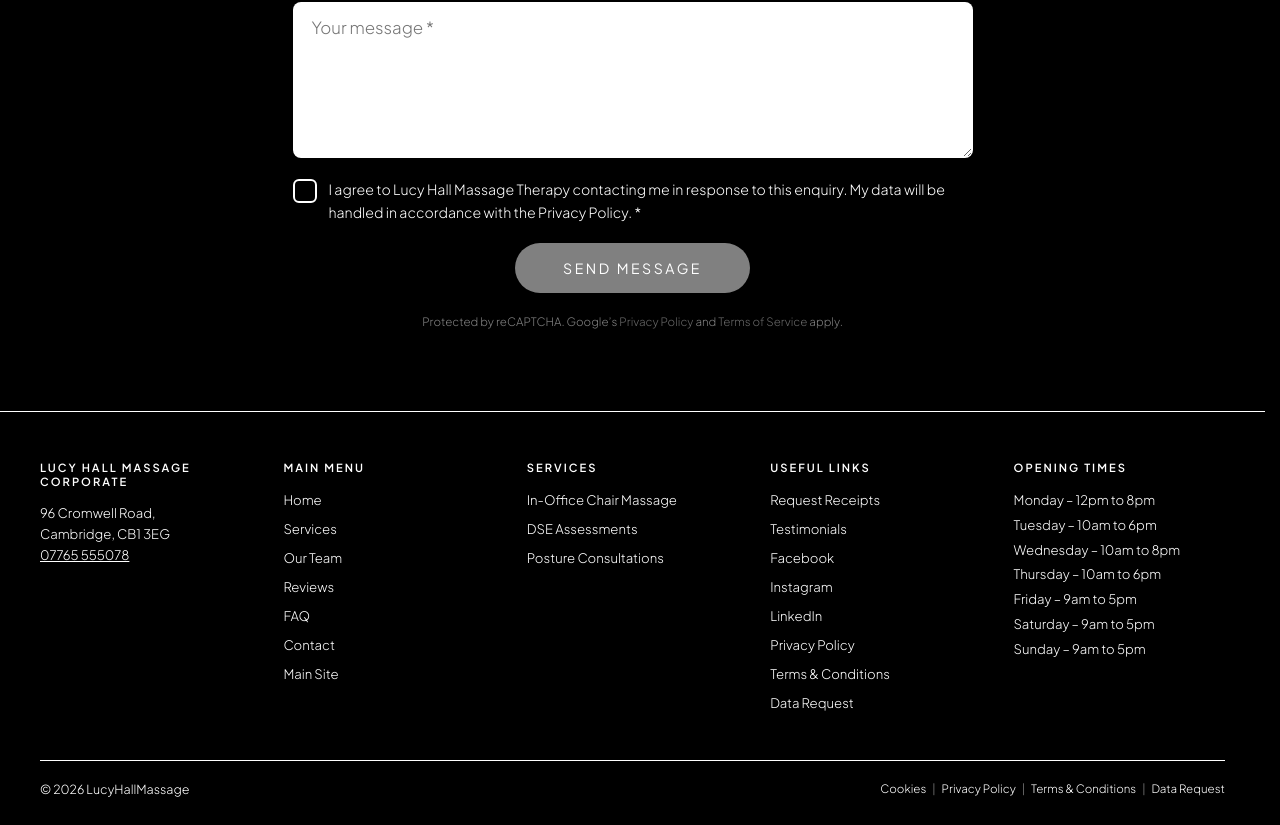
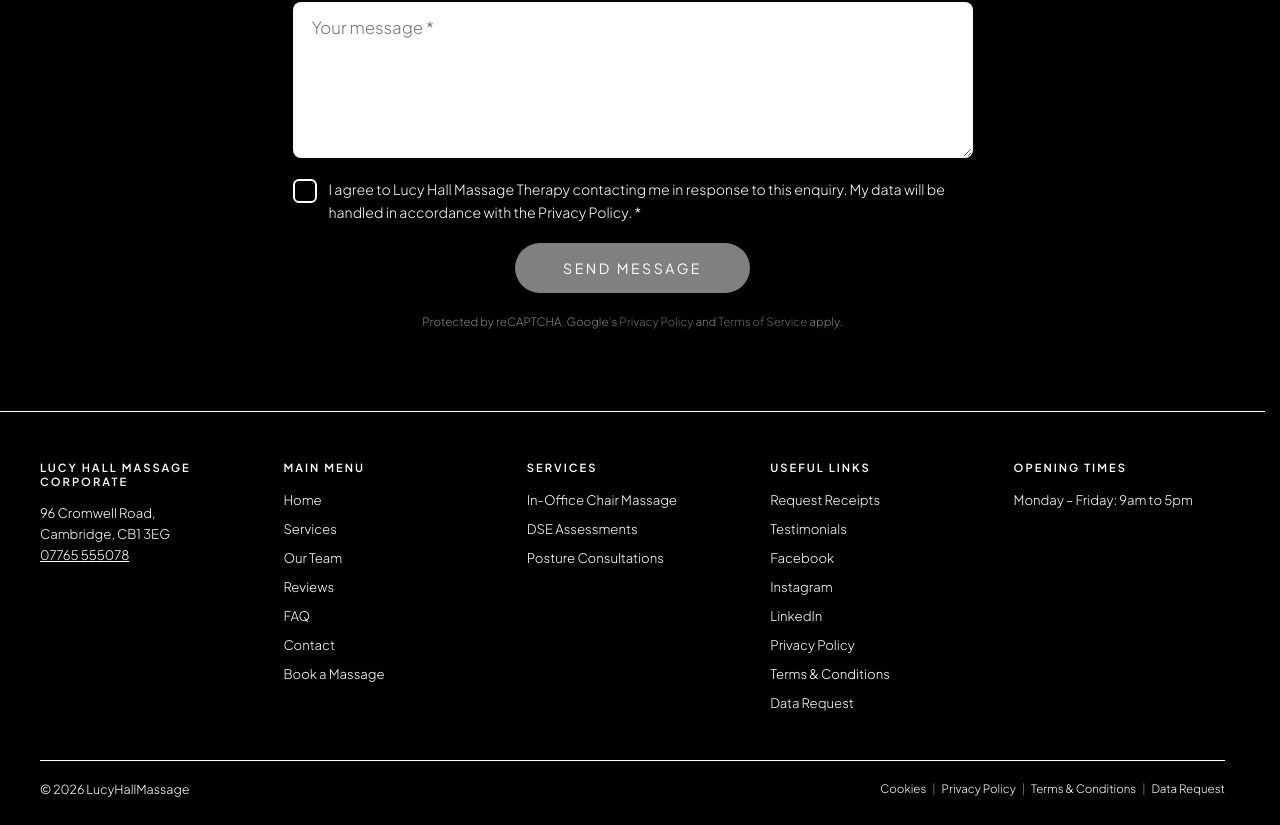
Before and after one commit to federationdesign-design/LHM, a Next.js app: page /corporate/contact in a window 1280 px wide. Shown: the part 838-1663 px from the top of the page. Built offline with nearby package versions, Linux system fonts and the light colour scheme; no server answers.

Commit message:
Corp footer: simplify hours to Mon-Fri 9-5, rename Main Site -> Book a Massage

```diff
--- a/app/CorporateFooter.tsx
+++ b/app/CorporateFooter.tsx
@@ -23,7 +23,7 @@ const mainMenu: [string, string][] = [
   ['Reviews', '/reviews'],
   ['FAQ', '/faq'],
   ['Contact', '/corporate/contact'],
-  ['Main Site', '/private'],
+  ['Book a Massage', '/private'],
 ];
 
 const usefulLinks: [string, string][] = [
@@ -53,13 +53,7 @@ export default function CorporateFooter() {
       </div>
       <p className={styles.footerHoursTitle}>Opening Times</p>
       <div className={styles.footerHours}>
-        Monday &nbsp;&nbsp;&nbsp;~ 12pm to 8pm<br />
-        Tuesday &nbsp;&nbsp;~ 10am to 6pm<br />
-        Wednesday ~ 10am to 8pm<br />
-        Thursday &nbsp;~ 10am to 6pm<br />
-        Friday &nbsp;&nbsp;&nbsp;&nbsp;~ 9am to 5pm<br />
-        Saturday &nbsp;~ 9am to 5pm<br />
-        Sunday &nbsp;&nbsp;&nbsp;~ 9am to 5pm
+        Monday – Friday: 9am to 5pm
       </div>
 
       {/* Desktop: 5-column grid.
@@ -104,13 +98,7 @@ export default function CorporateFooter() {
         <div className={styles.footerCol}>
           <h4>Opening Times</h4>
           <p style={{ fontSize: '0.82rem', color: '#ffffff', fontWeight: 300, lineHeight: 1.9 }}>
-            Monday – 12pm to 8pm<br />
-            Tuesday – 10am to 6pm<br />
-            Wednesday – 10am to 8pm<br />
-            Thursday – 10am to 6pm<br />
-            Friday – 9am to 5pm<br />
-            Saturday – 9am to 5pm<br />
-            Sunday – 9am to 5pm
+            Monday – Friday: 9am to 5pm
           </p>
         </div>
 
```
